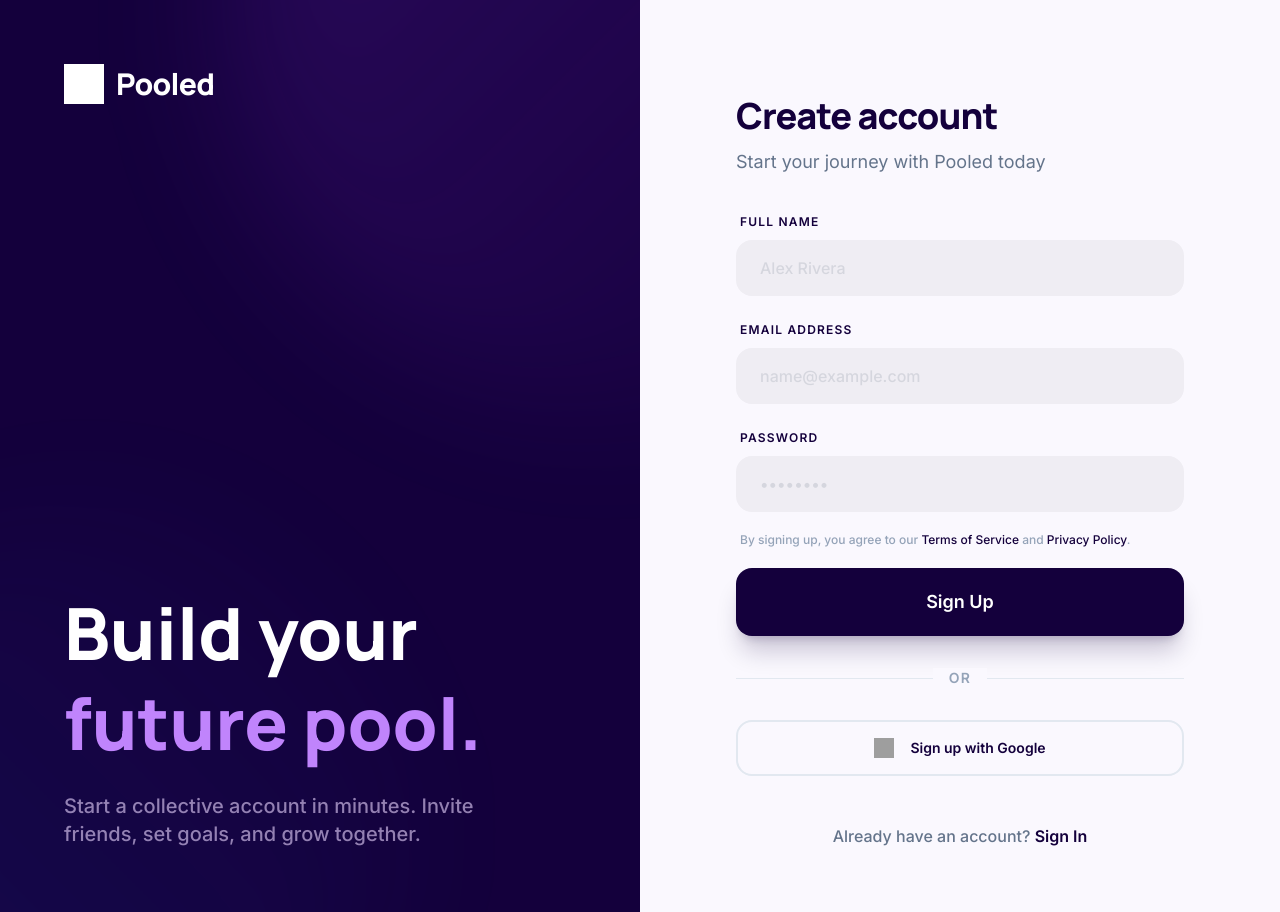
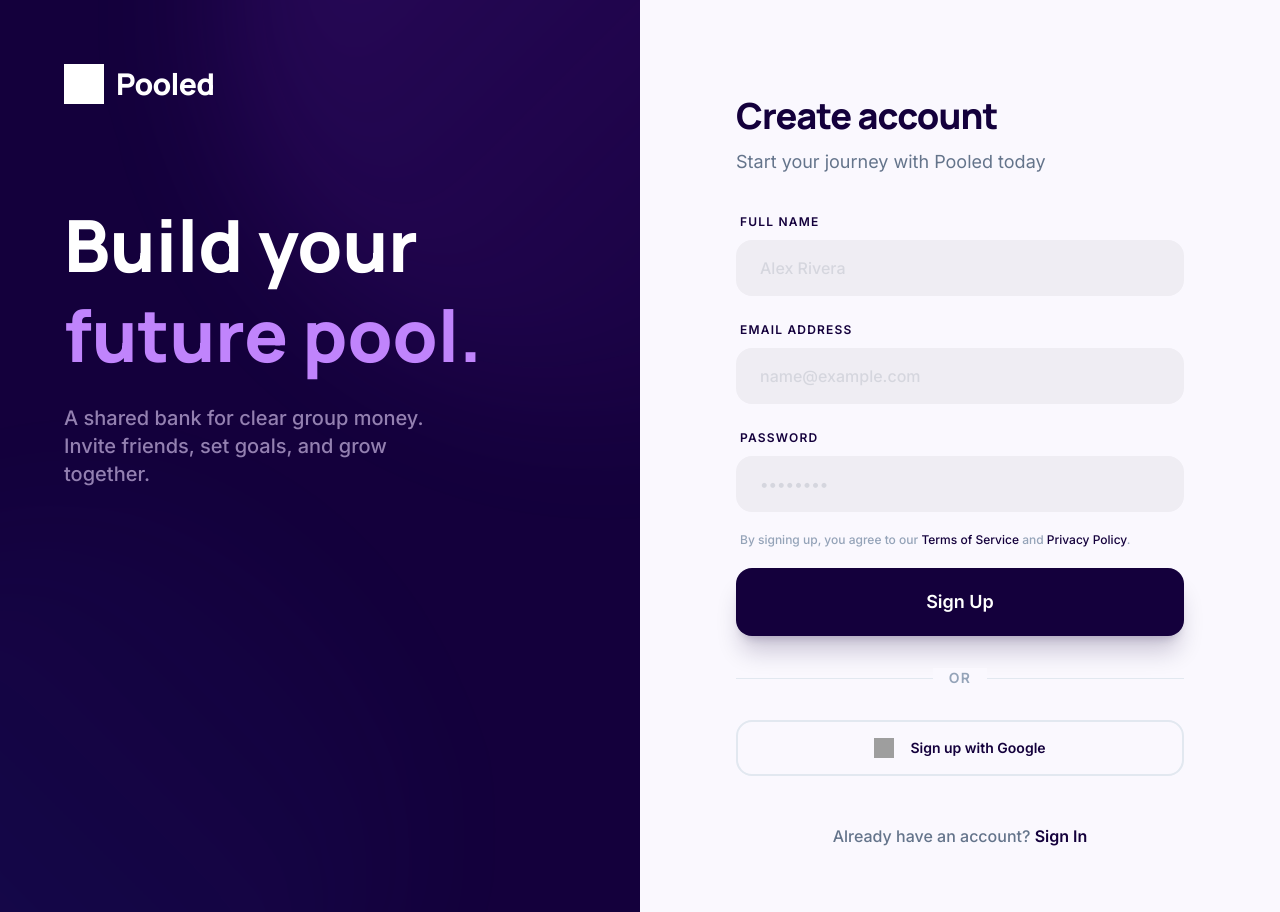
Before and after one commit to devydave01/Pooled, a React (Vite) app: page /signup in a window 1280 px wide. Built offline with nearby package versions, Linux system fonts and the light colour scheme; grey boxes are pictures that could not be loaded.

Commit message:
style: reduce spacing above headings and use simplified copy in auth pages

```diff
--- a/src/pages/Login.jsx
+++ b/src/pages/Login.jsx
@@ -14,8 +14,8 @@ const Login = () => {
   return (
     <div className="min-h-screen bg-[#faf8fe] dark:bg-slate-950 flex font-body">
       {/* Left side - Aesthetic Branding */}
-      <div className="hidden lg:flex w-1/2 bg-[#14003c] relative overflow-hidden flex-col justify-between p-16">
-        <div className="z-10">
+      <div className="hidden lg:flex w-1/2 bg-[#14003c] relative overflow-hidden flex-col justify-start p-16">
+        <div className="z-10 mb-24">
           <Link to="/" className="flex items-center gap-3">
             <img
               src={logo}
@@ -37,9 +37,8 @@ const Login = () => {
             Wealth is better <br />{" "}
             <span className="text-purple-400">shared.</span>
           </motion.h1>
-          <p className="text-xl text-purple-200/60 max-w-md font-medium">
-            Join thousands of collectives managing their finances together, with
-            transparency and trust.
+          <p className="text-xl text-purple-200/60 max-w-sm font-medium">
+            Manage your group's wealth with professional accuracy and the ease of a modern social network.
           </p>
         </div>
 
--- a/src/pages/Signup.jsx
+++ b/src/pages/Signup.jsx
@@ -14,8 +14,8 @@ const Signup = () => {
   return (
     <div className="min-h-screen bg-[#faf8fe] dark:bg-slate-950 flex font-body">
       {/* Left side - Aesthetic Branding */}
-      <div className="hidden lg:flex w-1/2 bg-[#14003c] relative overflow-hidden flex-col justify-between p-16">
-        <div className="z-10">
+      <div className="hidden lg:flex w-1/2 bg-[#14003c] relative overflow-hidden flex-col justify-start p-16">
+        <div className="z-10 mb-24">
           <Link to="/" className="flex items-center gap-3">
             <img
               src={logo}
@@ -37,9 +37,8 @@ const Signup = () => {
             Build your <br />{" "}
             <span className="text-purple-400">future pool.</span>
           </motion.h1>
-          <p className="text-xl text-purple-200/60 max-w-md font-medium">
-            Start a collective account in minutes. Invite friends, set goals,
-            and grow together.
+          <p className="text-xl text-purple-200/60 max-w-sm font-medium">
+            A shared bank for clear group money. Invite friends, set goals, and grow together.
           </p>
         </div>
 
```
